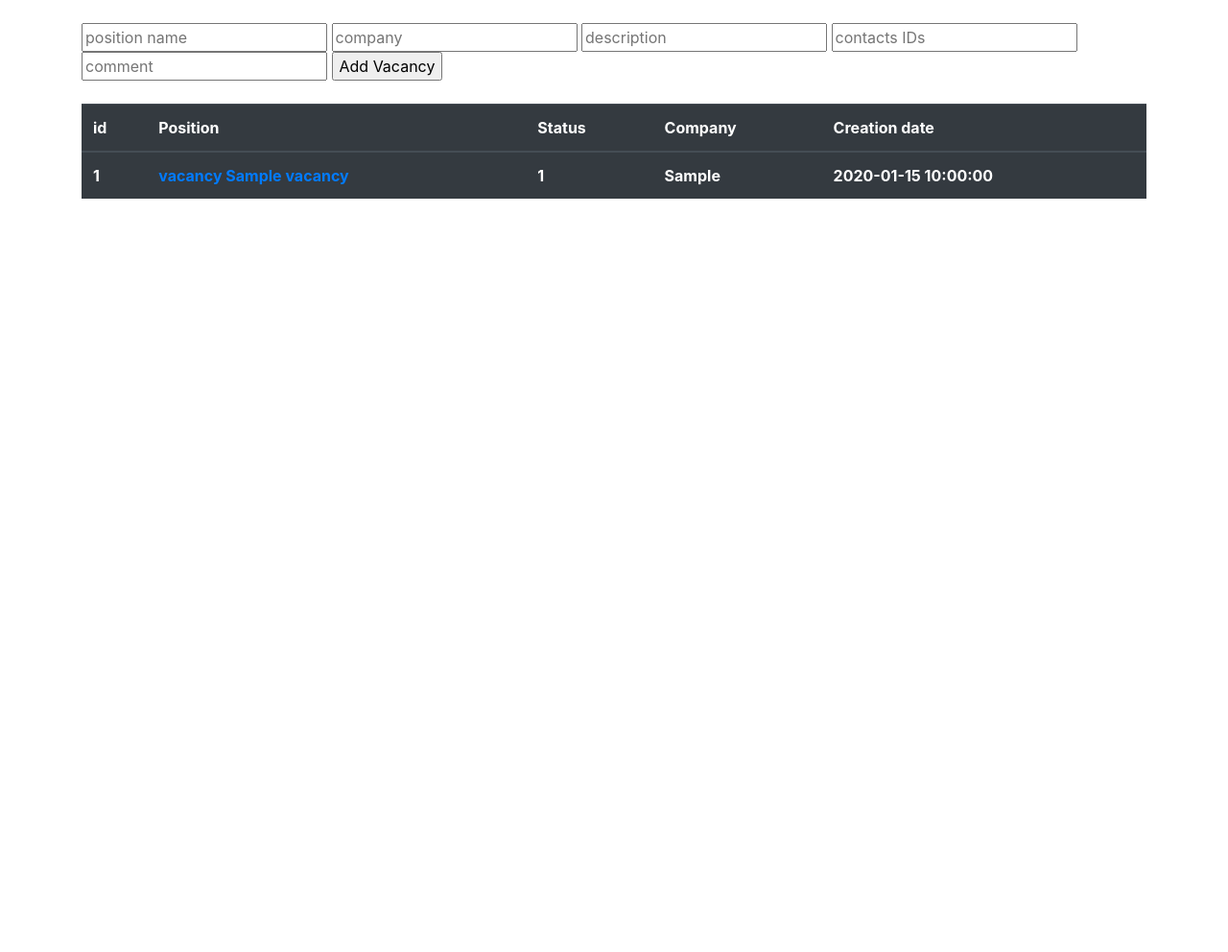
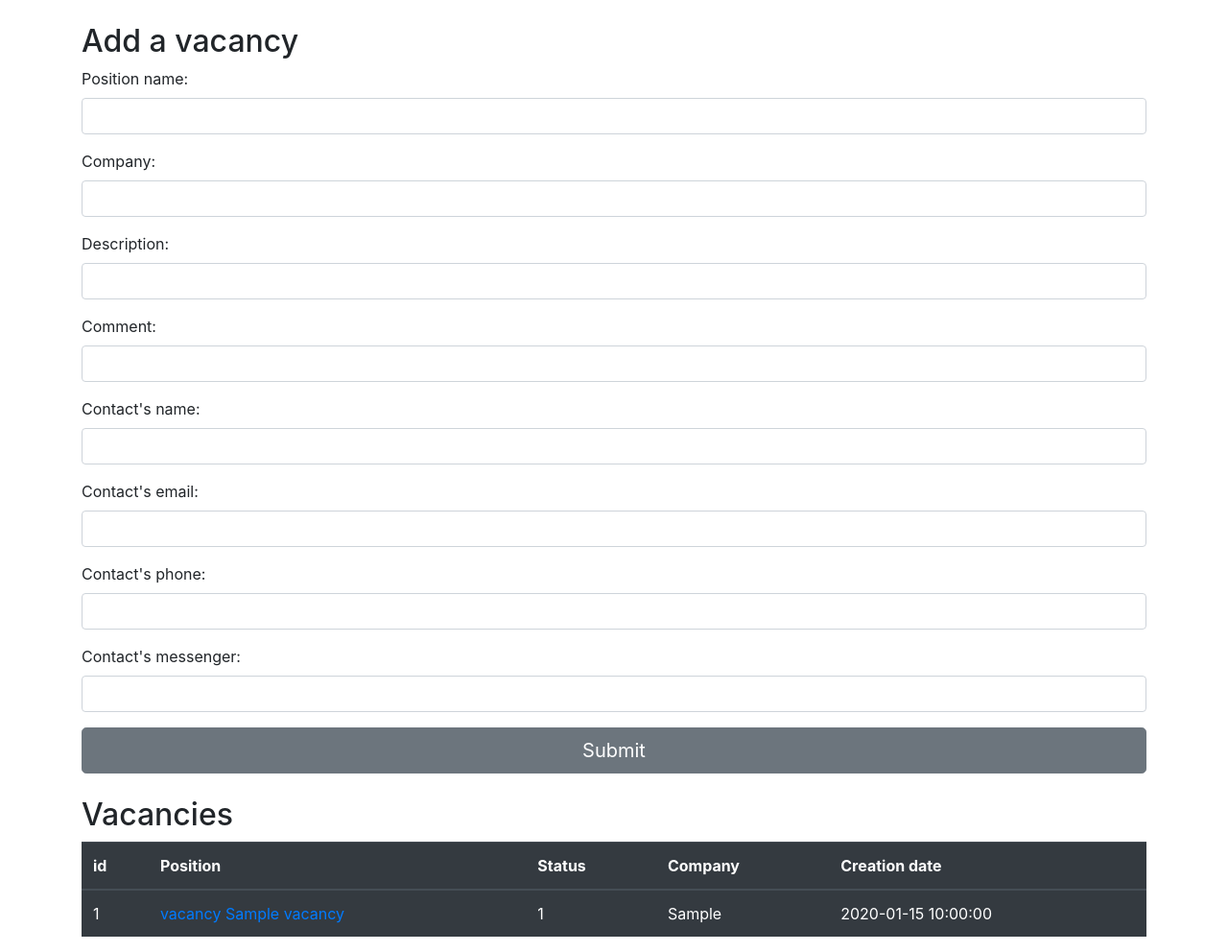
Before and after one commit to N1ghtRun/Vacancy_Manager, a Flask app: page /vacancy/ in a window 1280 px wide. Shown: the part 56-1048 px from the top of the page at 96% size. Before the commit the page ends 263 px from the top, so only its background shows below. Run offline with Flask 3, Linux system fonts and the light colour scheme; tables that the repository leaves empty hold one stand-in row (values such as "Sample post"); lists and menus that the app fills with data are empty.

Commit message:
Homework 9

```diff
--- a/alembic/env.py
+++ b/alembic/env.py
@@ -43,6 +43,7 @@ def run_migrations_offline() -> None:
     url = config.get_main_option("sqlalchemy.url")
     context.configure(
         url=url,
+        compare_type=True,
         target_metadata=target_metadata,
         literal_binds=True,
         dialect_opts={"paramstyle": "named"},
@@ -67,7 +68,7 @@ def run_migrations_online() -> None:
 
     with connectable.connect() as connection:
         context.configure(
-            connection=connection, target_metadata=target_metadata
+            connection=connection, target_metadata=target_metadata, compare_type=True
         )
 
         with context.begin_transaction():
--- a/app.py
+++ b/app.py
@@ -1,5 +1,7 @@
 from flask import Flask, request, render_template
 import al_db
+import mongo_db
+from bson.objectid import ObjectId
 import email_lib
 import models
 
@@ -19,10 +21,25 @@ def all_vacancies():
         position_name = request.form.get('position_name')
         company = request.form.get('company')
         description = request.form.get('description')
-        contacts_ids = request.form.get('contacts_ids')
         comment = request.form.get('comment')
+        contacts_name = request.form.get('contacts_name')
+        contacts_email = request.form.get('contacts_email')
+        contacts_phone = request.form.get('contacts_phone')
+        contacts_messanger = request.form.get('contacts_messanger')
 
-        current_vacancy = models.Vacancy(position_name, company, description, contacts_ids, comment, 1, 1)
+        # creating new document in MongoDB
+        new_contact = {
+            "name": contacts_name,
+            "email": contacts_email,
+            "phone": contacts_phone,
+            "messanger": contacts_messanger,
+            "test": "test"
+        }
+        # mongo_db.collection.insert_one(new_contact)
+        contacts_id = str(mongo_db.collection.insert_one(new_contact).inserted_id)
+
+        # adding new entry to PostgresDB
+        current_vacancy = models.Vacancy(position_name, company, description, contacts_id, comment, 0, 1)
         al_db.db_session.add(current_vacancy)
         al_db.db_session.commit()
 
@@ -39,6 +56,10 @@ def vacancy_single(vacancy_id):
         description = request.form.get('description')
         contact_ids = request.form.get('contact_ids')
         comment = request.form.get('comment')
+        # contacts_name = request.form.get('contacts_name')
+        # contacts_email = request.form.get('contacts_email')
+        # contacts_phone = request.form.get('contacts_phone')
+        # contacts_messanger = request.form.get('contacts_messanger')
 
         al_db.db_session.query(models.Vacancy).filter(models.Vacancy.id == vacancy_id).update(
             {models.Vacancy.position_name: position_name,
@@ -52,7 +73,15 @@ def vacancy_single(vacancy_id):
         al_db.db_session.commit()
 
     result = al_db.db_session.query(models.Vacancy).get(vacancy_id)
-    return render_template('vacancy_single.html', object=result)
+    contacts = []
+
+    # contact's ID's in DB should be separated by a space(" ")
+    ids = str(result.contacts_ids).split(" ")
+    for item in ids:
+        contact = mongo_db.collection.find_one({'_id': ObjectId(item)})
+        contacts.append(contact)
+
+    return render_template('vacancy_single.html', object=result, contacts=contacts)
 
 
 @app.route('/vacancy/<int:vacancy_id>/events/', methods=['GET', 'POST'])
--- a/models.py
+++ b/models.py
@@ -53,7 +53,7 @@ class Vacancy(Base):
     creation_date = Column(DateTime, default=datetime.utcnow())
     status = Column(Integer, nullable=False, default=0)
     company = Column(String(120), nullable=False)
-    contacts_ids = Column(String(16))
+    contacts_ids = Column(String(240))
     description = Column(Text, nullable=False)
     position_name = Column(String(50), nullable=False)
     comment = Column(Text, nullable=True)
--- a/templates/vacancy_add.html
+++ b/templates/vacancy_add.html
@@ -14,16 +14,51 @@
 
     {% include 'inc/navbar.html' %}
 
-    <form action="/vacancy/" method="POST">
-        <input type="text" name="position_name" placeholder="position name">
-        <input type="text" name="company" placeholder="company">
-        <input type="text" name="description" placeholder="description">
-        <input type="text" name="contacts_ids" placeholder="contacts IDs">
-        <input type="text" name="comment" placeholder="comment">
-        <input type="submit" value="Add Vacancy">
+    <div class="content">
+
+        <div id="add-vacancy">
+            <h2>Add a vacancy</h2>
+            <form action="/vacancy/" method="POST" id="vacancy-form">
+                <div class="form-group">
+                    <label for="position-name">Position name: </label>
+                    <input type="text" class="form-control" id="position-name" name="position_name">
+                </div>
+                <div class="form-group">
+                    <label for="position-name">Company: </label>
+                    <input type="text" class="form-control" id="company" name="company">
+                </div>
+                <div class="form-group">
+                    <label for="description">Description: </label>
+                    <input type="text" class="form-control" id="description" name="description">
+                </div>
+                <div class="form-group">
+                    <label for="comment">Comment: </label>
+                    <input type="text" class="form-control" id="comment" name="comment">
+                </div>
+                <div class="form-group">
+                    <label for="contact's-name">Contact's name: </label>
+                    <input type="text" class="form-control" id="contact's-name" name="contacts_name">
+                </div>
+                <div class="form-group">
+                    <label for="contact's-email">Contact's email: </label>
+                    <input type="text" class="form-control" id="contact's-email" name="contacts_email">
+                </div>
+                <div class="form-group">
+                    <label for="contact's-phone">Contact's phone: </label>
+                    <input type="text" class="form-control" id="contact's-phone" name="contacts_phone">
+                </div>
+                <div class="form-group">
+                    <label for="contact's-messenger">Contact's messenger: </label>
+                    <input type="text" class="form-control" id="contact's-messenger" name="contacts_messanger">
+                </div>
+
             </form>
+            <button type="submit" class="btn btn-secondary btn-lg btn-block" form="vacancy-form">Submit</button>
+        </div>
         <br/>
 
+        <div id="vacancies">
+            <h2>Vacancies</h2>
             <table class="table table-dark">
                 <thead>
                 <tr>
@@ -38,17 +73,19 @@
 
                 {% for vacancy in vacancies %}
                 <tr>
-            <th scope="row">{{ vacancy.id }}</th>
-            <th scope="row"><a href="{{ vacancy.id }}/">{{ vacancy }}</a></th>
-            <th scope="row">{{ vacancy.status }}</th>
-            <th scope="row">{{ vacancy.company }}</th>
-            <th scope="row">{{ vacancy.creation_date }}</th>
+                    <td scope="row">{{ vacancy.id }}</td>
+                    <td scope="row"><a href="{{ vacancy.id }}/">{{ vacancy }}</a></td>
+                    <td scope="row">{{ vacancy.status }}</td>
+                    <td scope="row">{{ vacancy.company }}</td>
+                    <td scope="row">{{ vacancy.creation_date }}</td>
                 </tr>
                 {% endfor %}
 
                 </tbody>
             </table>
+        </div>
 
+    </div>
 </div>
 
 </body>
```
Also changed, not shown: alembic/versions/378ad6fade1d_.py (added, +38 -0 lines), docker-compose.yml (+21 -0 lines), email_lib.py (+5 -2 lines), mongo_db.py (added, +10 -0 lines), templates/vacancy_single.html (+10 -0 lines). Lines whose indentation alone changed are shown as unchanged.
